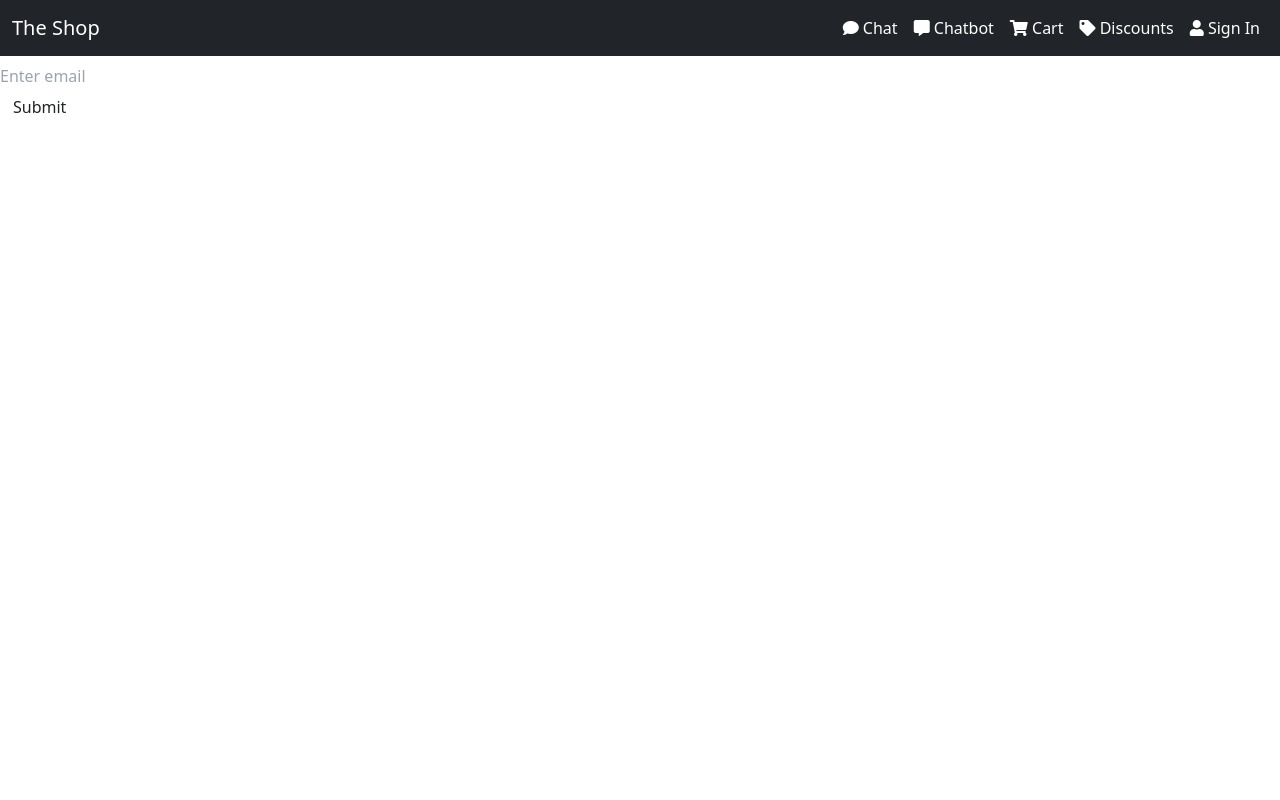
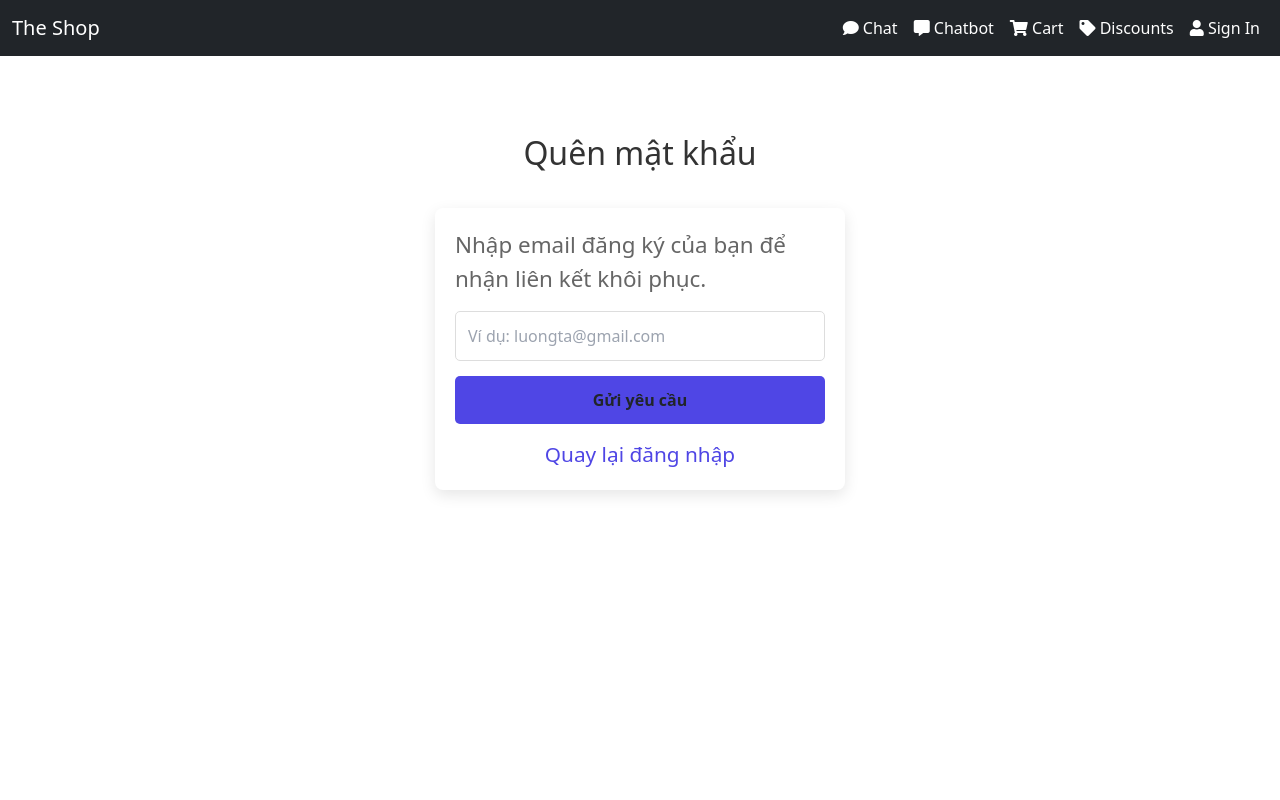
Before and after one commit to dluongta/The-Digital-Shop, a React (Create React App) app in the folder client/: page /forgot-password in a window 1280 px wide. Shown: the top 800 px of the page. Built offline with nearby package versions, Linux system fonts and the light colour scheme.

Commit message:
complete app

```diff
--- a/client/src/layouts/ForgotPassword.jsx
+++ b/client/src/layouts/ForgotPassword.jsx
@@ -2,9 +2,13 @@ import axios from "axios";
 import React, { useState, useEffect } from "react";
 import { useLocation, useNavigate } from "react-router-dom";
 import Message from "../components/Message";
+import Loader from "../components/Loader"; // Đảm bảo bạn có component Loader
+
 const ForgotPassword = () => {
     const [resetEmail, setResetEmail] = useState("");
     const [message, setMessage] = useState("");
+    const [variant, setVariant] = useState("info");
+    const [loading, setLoading] = useState(false);
 
     const location = useLocation();
     const navigate = useNavigate();
@@ -17,39 +21,91 @@ const ForgotPassword = () => {
 
     const handleSubmit = async (e) => {
         e.preventDefault();
+        setLoading(true);
+        setMessage(""); // Xóa thông báo cũ
+
         try {
-            await axios.post('/api/forgot-password', {
-                email: resetEmail,
-            });
-            setMessage("Reset Password Mail Sent");
+            const config = {
+                headers: {
+                    "Content-Type": "application/json",
+                },
+            };
+
+            const { data } = await axios.post(
+                "/api/forgot-password",
+                { email: resetEmail },
+                config
+            );
+
+            setVariant("success");
+            setMessage("Một liên kết đặt lại mật khẩu đã được gửi vào email của bạn.");
+            setLoading(false);
+
+            // Tùy chọn: Tự động chuyển hướng sau 3 giây
+            // setTimeout(() => navigate('/login'), 3000);
+
         } catch (error) {
-            console.error("Error:", error.response ? error.response.data : error.message);
-            setMessage("Error sending email. Please try again.");
+            setLoading(false);
+            setVariant("danger");
+
+            // FIX LỖI: Lấy thông báo lỗi cụ thể từ Backend trả về
+            const errorMsg = error.response && error.response.data.status
+                ? (error.response.data.status === "User Not Exists!!"
+                    ? "Email này không tồn tại trong hệ thống."
+                    : error.response.data.status)
+                : "Không thể kết nối đến máy chủ. Vui lòng thử lại.";
+
+            setMessage(errorMsg);
         }
     };
 
     return (
-        <>
-            {message && <Message variant='success'>{message}</Message>}
-            <div className="form-container">
+        <div className="form-container" style={{ minHeight: '60vh', display: 'flex', flexDirection: 'column', justifyContent: 'center' }}>
+            <div className="box-container" style={{ maxWidth: '450px', width: '100%', margin: '0 auto', padding: '20px' }}>
 
-                <form onSubmit={handleSubmit} method="POST">
+                <h1 className="title" style={{ textAlign: 'center', marginBottom: '20px', fontSize: '2rem', color: '#333' }}>
+                    Quên mật khẩu
+                </h1>
+
+                {message && <Message variant={variant}>{message}</Message>}
+                {loading && <Loader />}
+
+                <form onSubmit={handleSubmit} style={{ background: '#fff', padding: '20px', borderRadius: '8px', boxShadow: '0 5px 15px rgba(0,0,0,0.1)' }}>
+                    <p style={{ marginBottom: '15px', color: '#666', fontSize: '1.4rem' }}>
+                        Nhập email đăng ký của bạn để nhận liên kết khôi phục.
+                    </p>
+
                     <input
-                        type="text"
+                        type="email" // Đổi text thành email để browser tự validate format
                         name="email"
                         required
-                        placeholder="Enter email"
+                        placeholder="Ví dụ: luongta@gmail.com"
                         className="box"
+                        style={{ width: '100%', padding: '12px', marginBottom: '15px', border: '1px solid #ddd', borderRadius: '5px' }}
                         onChange={(e) => setResetEmail(e.target.value)}
                         value={resetEmail}
                     />
-                    <br />
-                    <input type="submit" className="btn" value="Submit" />
+
+                    <button
+                        type="submit"
+                        className="btn"
+                        disabled={loading}
+                        style={{ width: '100%', padding: '12px', background: '#4f46e5', color: '#white', border: 'none', borderRadius: '5px', cursor: 'pointer', fontWeight: 'bold' }}
+                    >
+                        {loading ? 'Đang xử lý...' : 'Gửi yêu cầu'}
+                    </button>
+
+                    <div style={{ marginTop: '15px', textAlign: 'center' }}>
+                        <span
+                            onClick={() => navigate('/login')}
+                            style={{ color: '#4f46e5', cursor: 'pointer', fontSize: '1.3rem' }}
+                        >
+                            Quay lại đăng nhập
+                        </span>
+                    </div>
                 </form>
-
             </div>
-        </>
-
+        </div>
     );
 };
 
--- a/client/src/pages/LoginScreen.js
+++ b/client/src/pages/LoginScreen.js
@@ -151,11 +151,6 @@ const LoginScreen = () => {
       </Row>
 <Row className="py-3">
         <Col>
-          New Customer? <Link to="/register" className="fw-bold text-primary text-decoration-none">Register</Link>
-        </Col>
-      </Row>
-<Row className="py-3">
-        <Col>
           Forgot password? <Link to="/forgot-password" className="fw-bold text-primary text-decoration-none" onClick={forgotPasswordHandler}>Reset Password</Link>
         </Col>
       </Row>
```
Also changed, not shown: 7 other files (tests, documents, lock files or other folders).
